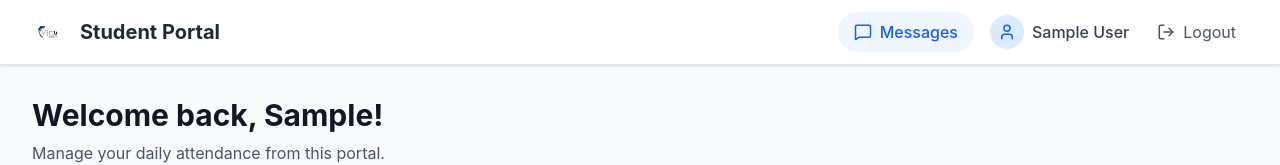
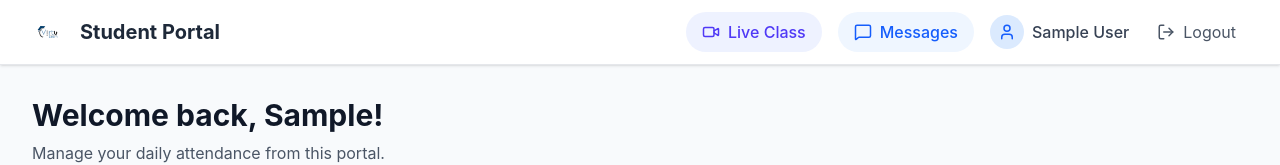
Before and after one commit to ismailkoyili/virtualearn, a React (Vite) app: page /dashboard in a window 1280 px wide. Shown: the top 165 px of the page. Built offline with nearby package versions, Linux system fonts and the light colour scheme; no server answers; the database is empty; sample sign-in values are in the browser's storage.

Commit message:
liveeeee

```diff
--- a/src/pages/Dashboard.jsx
+++ b/src/pages/Dashboard.jsx
@@ -1,6 +1,6 @@
 import { useState, useEffect, useCallback } from 'react';
 import { motion } from 'framer-motion';
-import { LogOut, User, CheckCircle, Calendar, Clock, AlertCircle, MessageSquare } from 'lucide-react';
+import { LogOut, User, CheckCircle, Calendar, Clock, AlertCircle, MessageSquare, Video } from 'lucide-react';
 import { useNavigate } from 'react-router-dom';
 import { useAuth } from '../context/AuthContext';
 import { db } from '../firebase';
@@ -110,6 +110,13 @@ const Dashboard = () => {
             <span className="font-bold text-xl text-gray-800 ml-2 hidden sm:block">Student Portal</span>
           </div>
           <div className="flex items-center gap-4">
+            <button
+              onClick={() => window.open('https://meet.google.com/', '_blank')}
+              className="flex items-center gap-2 text-indigo-600 hover:text-indigo-700 bg-indigo-50 hover:bg-indigo-100 transition-colors px-4 py-2 rounded-full font-medium"
+            >
+              <Video size={18} />
+              <span className="hidden sm:block">Live Class</span>
+            </button>
             <button
               onClick={() => navigate('/chat')}
               className="flex items-center gap-2 text-blue-600 hover:text-blue-700 bg-blue-50 hover:bg-blue-100 transition-colors px-4 py-2 rounded-full font-medium"
--- a/src/pages/TeacherDashboard.jsx
+++ b/src/pages/TeacherDashboard.jsx
@@ -1,6 +1,6 @@
 import { useState, useEffect, useCallback } from 'react';
 import { motion } from 'framer-motion';
-import { LogOut, User, Users, UserPlus, CheckCircle, AlertCircle, MessageSquare } from 'lucide-react';
+import { LogOut, User, Users, UserPlus, CheckCircle, AlertCircle, MessageSquare, Video } from 'lucide-react';
 import { useNavigate } from 'react-router-dom';
 import { useAuth } from '../context/AuthContext';
 import { db } from '../firebase';
@@ -100,6 +100,13 @@ const TeacherDashboard = () => {
             <span className="font-bold text-xl text-gray-800 ml-2 hidden sm:block">Teacher Portal</span>
           </div>
           <div className="flex items-center gap-4">
+            <button
+              onClick={() => window.open('https://meet.google.com/', '_blank')}
+              className="flex items-center gap-2 text-indigo-600 hover:text-indigo-700 bg-indigo-50 hover:bg-indigo-100 transition-colors px-4 py-2 rounded-full font-medium"
+            >
+              <Video size={18} />
+              <span className="hidden sm:block">Live Class</span>
+            </button>
             <button
               onClick={() => navigate('/chat')}
               className="flex items-center gap-2 text-purple-600 hover:text-purple-700 bg-purple-50 hover:bg-purple-100 transition-colors px-4 py-2 rounded-full font-medium"
```
